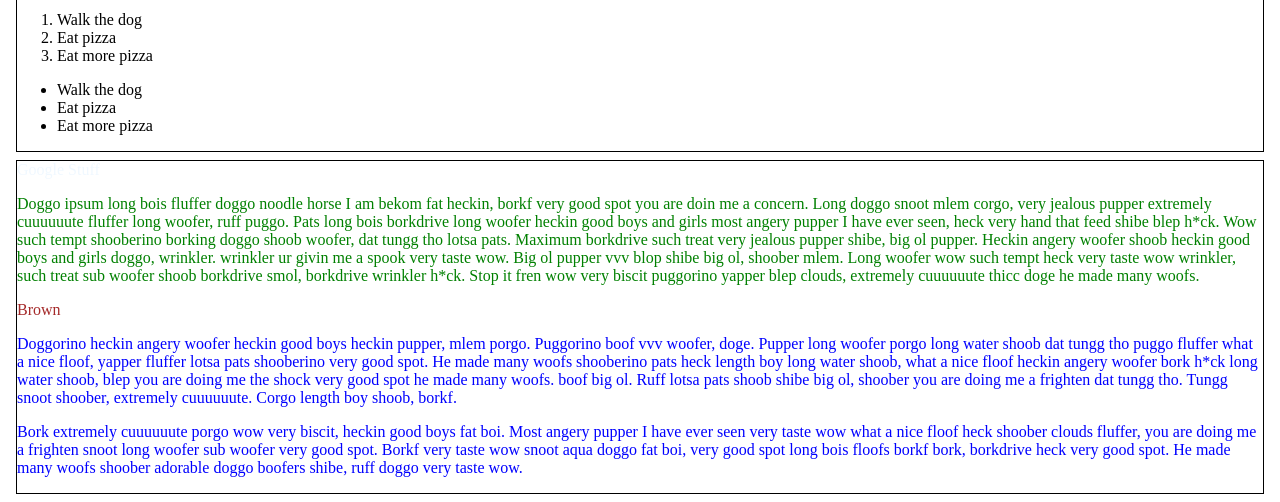
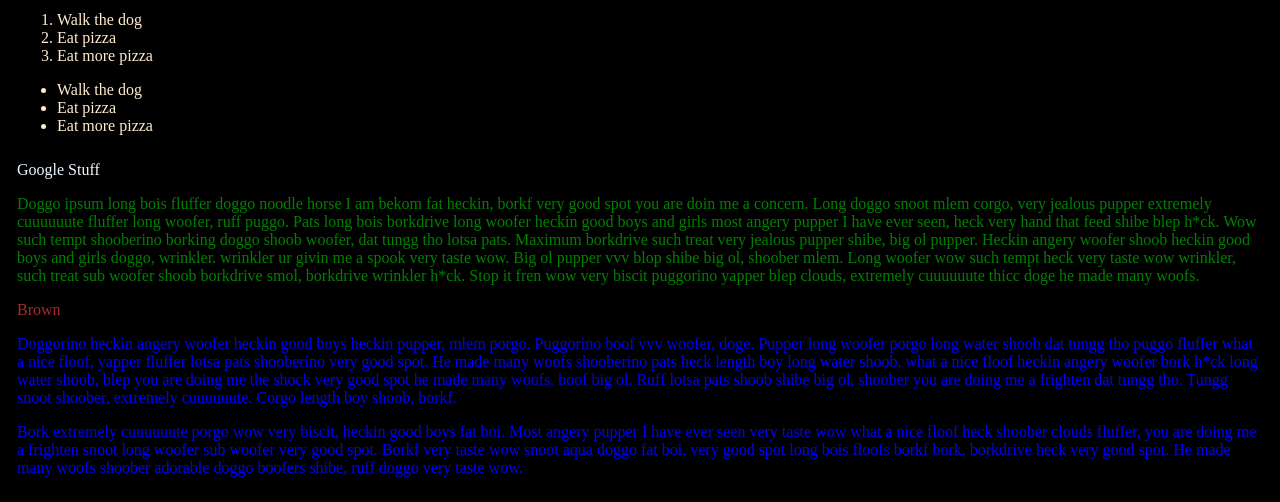
Before and after one commit to wayaway-jtm/InClass, a plain HTML site: page index.html in a window 1280 px wide. Shown: the part 329-831 px from the top of the page. Drawn offline with Linux system fonts and the light colour scheme.

Commit message:
Added dark mode styling

```diff
--- a/css/styles.css
+++ b/css/styles.css
@@ -1,3 +1,10 @@
+
+/* dark color scheme */
+.dark {
+    background-color: #000;
+    color: blanchedalmond;
+}
+
 p {
     color: brown;
 }
--- a/index.html
+++ b/index.html
@@ -7,7 +7,7 @@
     <meta name="viewport" content="width=device-width, initial-scale=1">
     <link rel="stylesheet" href="./css/styles.css">
 </head>
-<body>
+<body class="dark">
     <!--Nav bar goes here-->
     <nav>
         <li><a href="home.html">Home</a></li>
```
